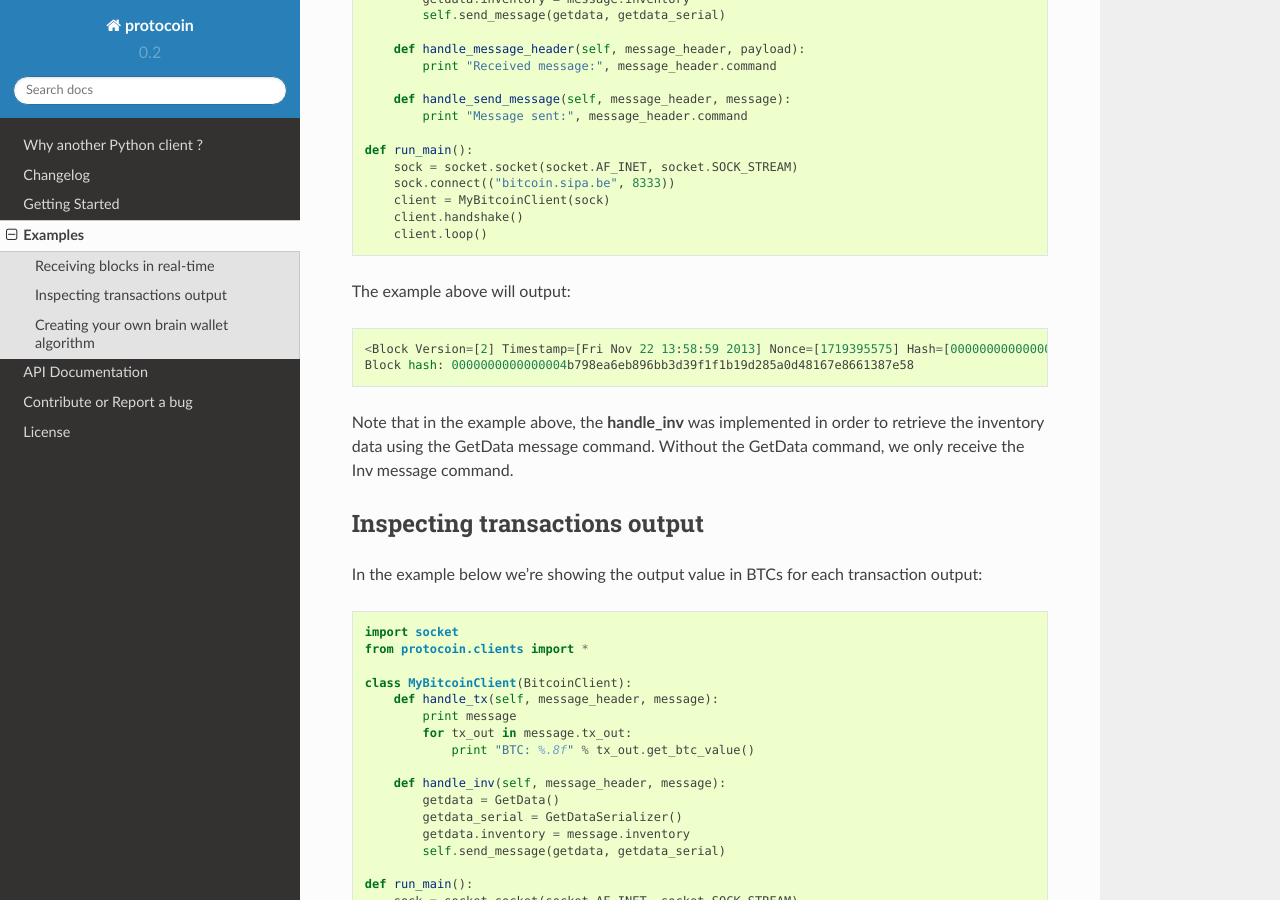
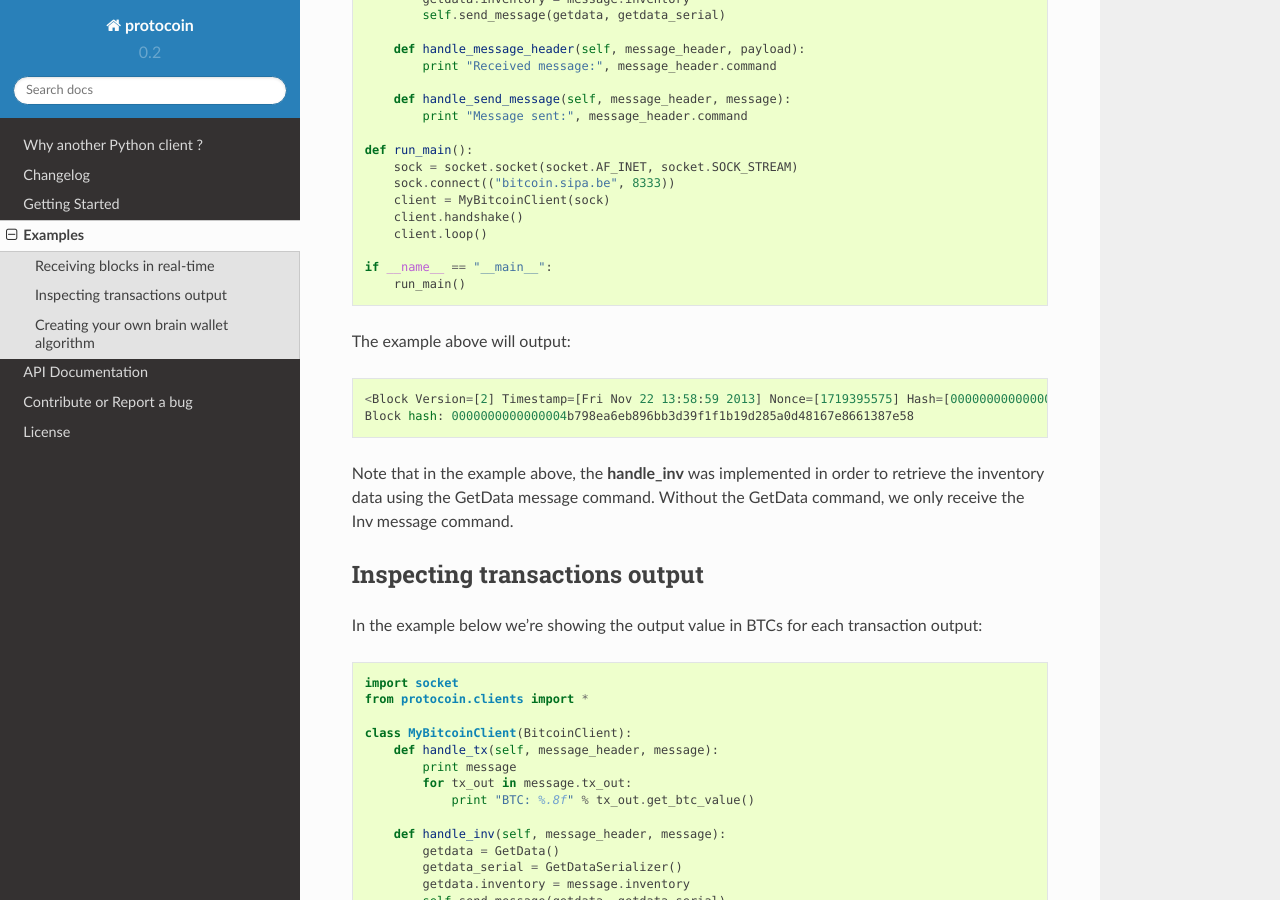
Before and after one commit to perone/protocoin, a Sphinx documentation site: the page built from docs/source/examples.rst, in a window 1280 px wide and 900 px high, scrolled down 543 px. Built offline with Sphinx 7.4.7 and the Read the Docs theme 2.0.0, drawn with Linux system fonts in a browser that asks for light colours.

Commit message:
Fixing example code.

```diff
--- a/docs/source/examples.rst
+++ b/docs/source/examples.rst
@@ -34,6 +34,9 @@ name of each message received::
         client = MyBitcoinClient(sock)
         client.handshake()
         client.loop()
+
+    if __name__ == "__main__":
+        run_main()
 
 The example above will output::
 
```
